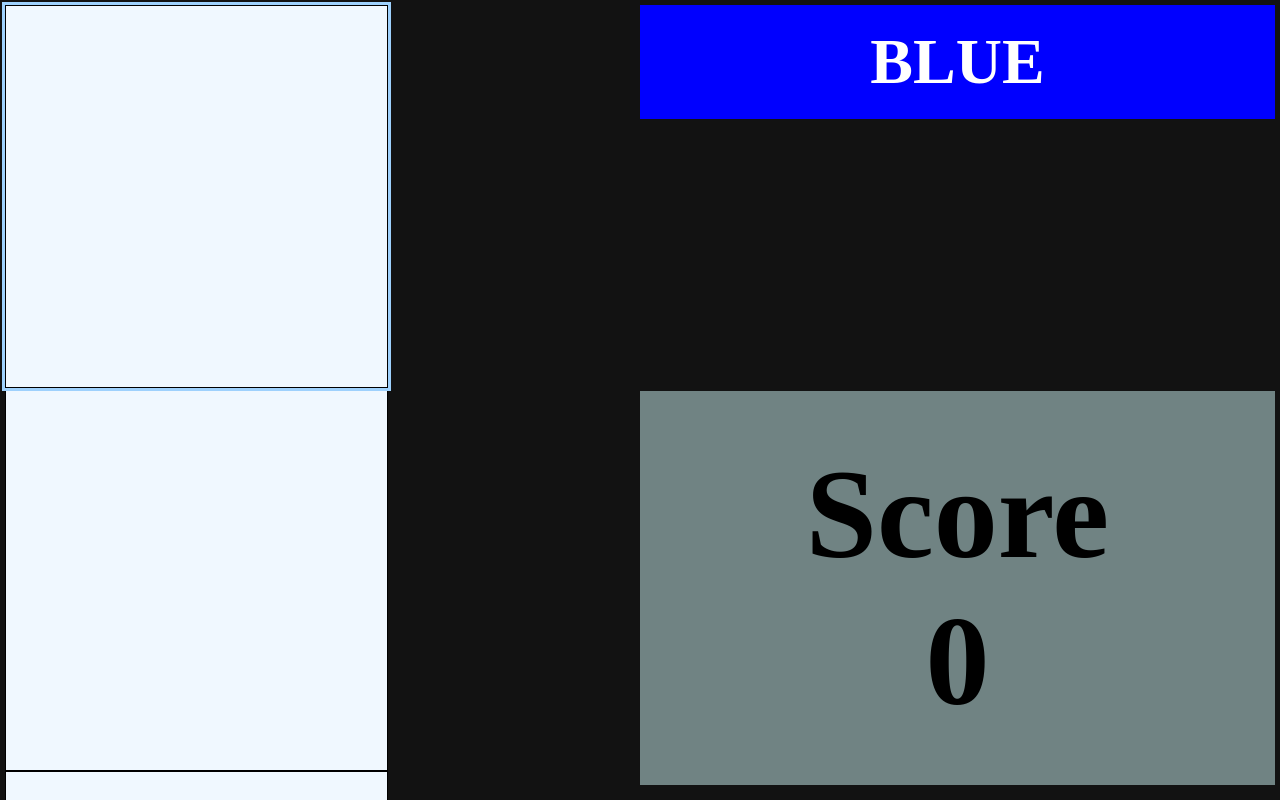
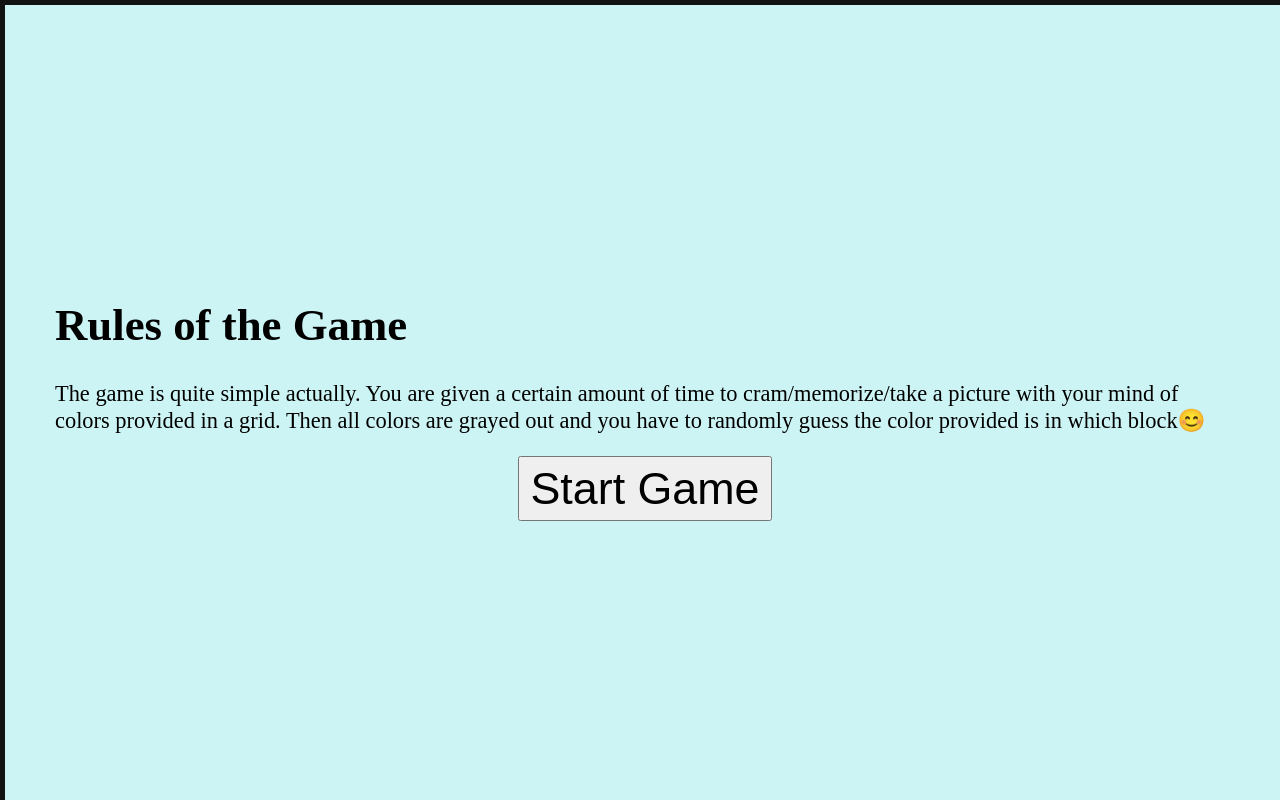
Before and after one commit to Ginger-Stone/colorMeRight, a plain HTML site: page index.html in a window 1280 px wide. Shown: the top 800 px of the page. Drawn offline with Linux system fonts and the light colour scheme.

Commit message:
added counter and start game screen

```diff
--- a/css/style.css
+++ b/css/style.css
@@ -9,6 +9,21 @@ body {
   grid-template-columns: 1fr 1fr;
   grid-template-rows: 1fr 1fr 1fr;
   overflow-y: hidden;
+}
+
+#start-game {
+  background-color: rgba(205, 244, 244, 1);
+  padding: 0 50px;
+  position: absolute;
+  z-index: 20;
+  top: 0;
+  font-size: 1.4em;
+  height: calc(100vh - 0px);
+  width: calc(100vw - 100px);
+  display: flex;
+  justify-content: center;
+  align-items: center;
+  flex-direction: column;
 }
 
 #game-zone {
@@ -132,9 +147,9 @@ body {
   font-size: 4em;
 }
 
-#game-over .button {
+.button {
   font-size: 2em;
-  padding: 5px;
+  padding: 5px 10px;
   margin-bottom: 20px;
 }
 
@@ -169,8 +184,9 @@ body {
   }
 
   #game-over {
-  grid-column-start: 1;
-  grid-column-end: span 2;
-  grid-row-start: 4;
-  grid-row-end: span 2;
+    grid-column-start: 1;
+    grid-column-end: span 2;
+    grid-row-start: 4;
+    grid-row-end: span 2;
+  }
 }
--- a/index.html
+++ b/index.html
@@ -7,7 +7,20 @@
     <title>Color Me Right - A game of memory and colors</title>
     <link rel="stylesheet" href="./css/style.css" />
   </head>
+
   <body>
+    <div id="start-game">
+      <div class="rules">
+        <h1>Rules of the Game</h1>
+        <p>
+          The game is quite simple actually. You are given a certain amount of
+          time to cram/memorize/take a picture with your mind of colors provided
+          in a grid. Then all colors are grayed out and you have to randomly
+          guess the color provided is in which block😊
+        </p>
+      </div>
+      <button class="button" onclick="newGame(event)">Start Game</button>
+    </div>
     <div id="game-zone">
       <!-- <div id="0" class="block" onClick="getBlock(this.id)"></div> -->
     </div>
@@ -20,7 +33,8 @@
 
     <div id="game-over">
       <h1>Game Over</h1>
-      <p>Your Score: <span id="final-score">40</span></p>
+      <p>Your Score: <span id="final-score">0</span></p>
+      <p>Time Taken: <span id="time-taken">0</span> s</p>
 
       <div class="new-game">
         <form action="">
@@ -30,11 +44,18 @@
             <option value="2">Level 2</option>
             <option value="3">Level 3</option>
           </select>
-  <br><br>
-  <input class="button" type="submit" onclick="newGame(event)" value="New Game">
+          <br /><br />
+          <input
+            class="button"
+            type="submit"
+            onclick="newGame(event)"
+            value="New Game"
+          />
         </form>
 
         <!-- JS -->
         <script src="./js/script.js"></script>
+      </div>
+    </div>
   </body>
 </html>
--- a/js/script.js
+++ b/js/script.js
@@ -39,6 +39,7 @@ let gridCount = 4;
 let toFind,
   score = 0,
   gameOverStatus = false;
+let startTime, endTime;
 let randomizedColors = [],
   guessed = [];
 function arrowKeyMovement(key) {
@@ -169,15 +170,19 @@ function generateGameBoard(gridCount) {
   setTimeout(() => {
     clearInterval(counter);
     uncolorBoard();
+    startTime = new Date();
     if (guessed.length < gridCount) colorToGuess();
   }, 1000 * countDownTime);
 }
 
 function gameOver() {
+  endTime = new Date();
   gameOverStatus = true;
   let gameOverDisplay = document.getElementById("game-over");
   let finalScore = document.getElementById("final-score");
+  let timeTaken = document.getElementById("time-taken");
   finalScore.innerHTML = score;
+  timeTaken.innerHTML = Math.ceil((endTime - startTime) / 1000);
   gameOverDisplay.style.visibility = "visible";
 }
 
@@ -212,6 +217,7 @@ function getBlock(clicked) {
 
 function newGame(event) {
   event.preventDefault(); //prevents the default action of an event eg in this case prevent form submit action
+  if (gameOverStatus) {
     toFind, (score = 0), (gameOverStatus = false);
     (randomizedColors = []), (guessed = []);
     let newLevel = document.getElementById("levels").value;
@@ -236,6 +242,10 @@ function newGame(event) {
     }
     console.log(`new level: ${newLevel === "3"}`);
     console.log(`grid count: ${gridCount}`);
+  } else {
+    let startGameSection = document.getElementById("start-game");
+    startGameSection.style.display = "none";
+  }
   generateGameBoard(gridCount);
 }
 
@@ -243,4 +253,4 @@ function newGame(event) {
 document.body.addEventListener("keydown", (event) =>
   arrowKeyMovement(event.code)
 );
-generateGameBoard(gridCount);
+// generateGameBoard(gridCount);
```
Lines whose indentation alone changed are shown as unchanged.
